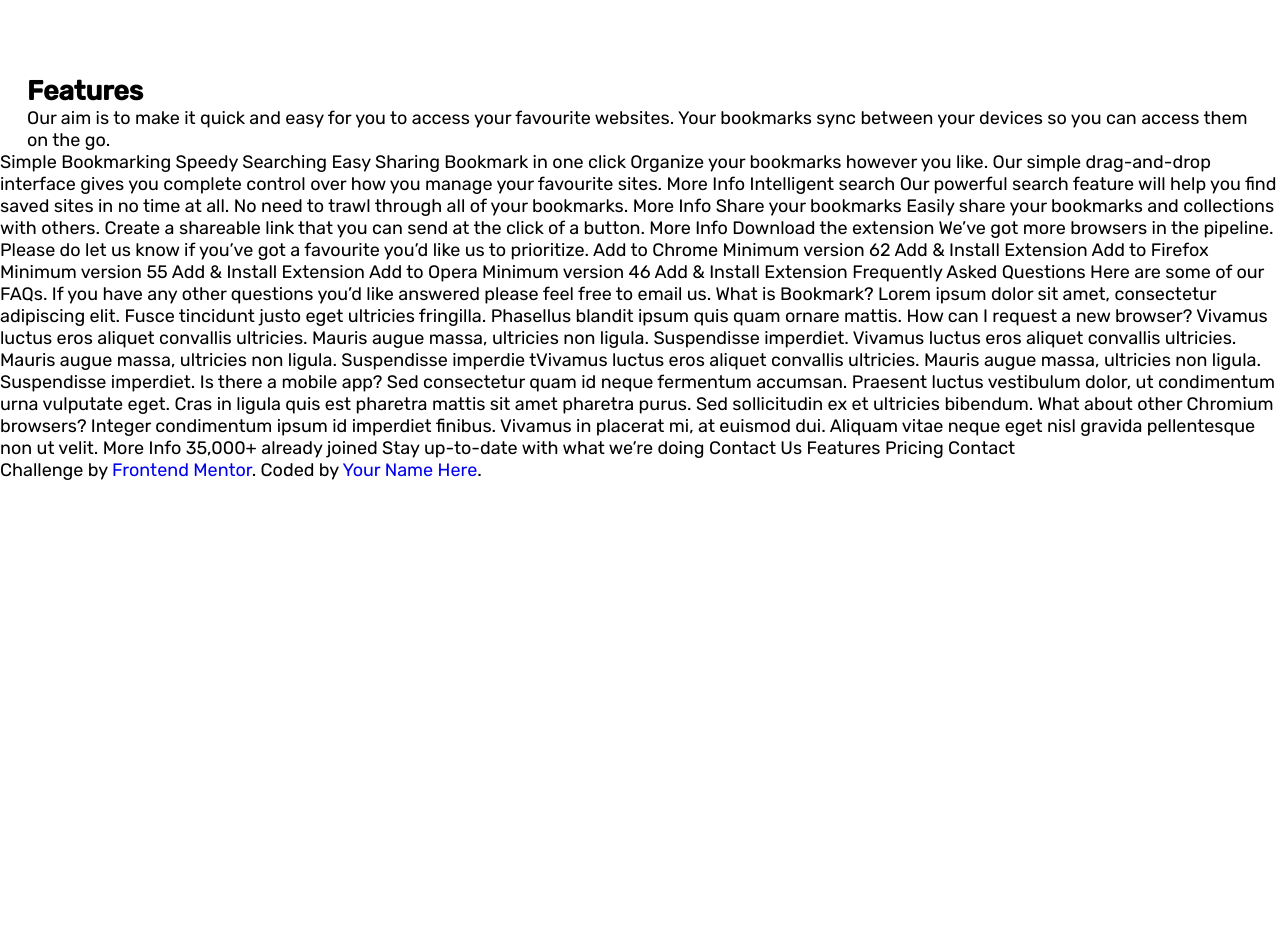
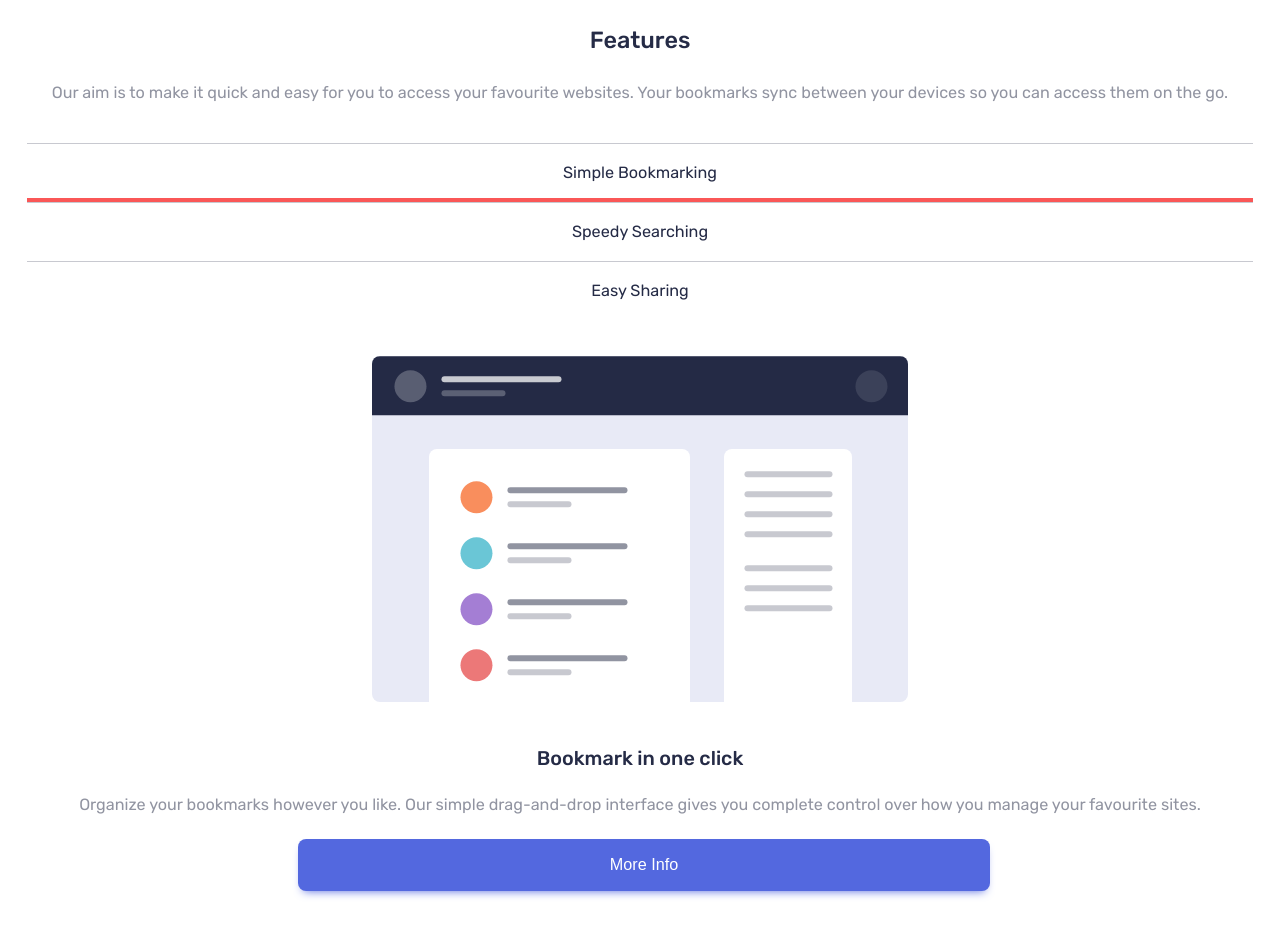
Before and after one commit to MigueMartelo/bookmark-challenge, a plain HTML site: page index.html in a window 1280 px wide. Shown: the part 882-1820 px from the top of the page. Before the commit the page ends 1363 px from the top, so only its background shows below. Drawn offline with Linux system fonts and the light colour scheme.

Commit message:
Features done

```diff
--- a/index.html
+++ b/index.html
@@ -69,18 +69,59 @@
           Our aim is to make it quick and easy for you to access your favourite websites. Your bookmarks sync between
           your devices so you can access them on the go.
         </p>
+        <div class="features__tabs">
+          <input type="radio" name="features-tabs" id="bookmarking" checked />
+          <label for="bookmarking">Simple Bookmarking</label>
+
+          <input type="radio" name="features-tabs" id="searching" />
+          <label for="searching">Speedy Searching</label>
+
+          <input type="radio" name="features-tabs" id="sharing" />
+          <label for="sharing">Easy Sharing</label>
+
+          <div class="features__tabs-container">
+            <div class="tabs__content" id="content-bookmarking">
+              <img src="./images/illustration-features-tab-1.svg" alt="Features 1" />
+              <h2>Bookmark in one click</h2>
+              <p>
+                Organize your bookmarks however you like. Our simple drag-and-drop interface gives you complete control
+                over how you manage your favourite sites.
+              </p>
+              <button class="button">
+                More Info
+              </button>
+            </div>
+            <div class="tabs__content" id="content-searching">
+              <img src="./images/illustration-features-tab-2.svg" alt="Feature 2" />
+              <h2>Intelligent search</h2>
+              <p>
+                Our powerful search feature will help you find saved sites in no time at all. No need to trawl through
+                all of your bookmarks.
+              </p>
+              <button class="button">
+                More Info
+              </button>
+            </div>
+            <div class="tabs__content" id="content-sharing">
+              <img src="./images/illustration-features-tab-3.svg" alt="Feature 3" />
+              <h2>Share your bookmarks</h2>
+              <p>
+                Easily share your bookmarks and collections with others. Create a shareable link that you can send at
+                the click of a button.
+              </p>
+              <button class="button">
+                More Info
+              </button>
+            </div>
+          </div>
+        </div>
       </div>
     </section>
 
-    Simple Bookmarking Speedy Searching Easy Sharing Bookmark in one click Organize your bookmarks however you like. Our
-    simple drag-and-drop interface gives you complete control over how you manage your favourite sites. More Info
-    Intelligent search Our powerful search feature will help you find saved sites in no time at all. No need to trawl
-    through all of your bookmarks. More Info Share your bookmarks Easily share your bookmarks and collections with
-    others. Create a shareable link that you can send at the click of a button. More Info Download the extension We’ve
-    got more browsers in the pipeline. Please do let us know if you’ve got a favourite you’d like us to prioritize. Add
-    to Chrome Minimum version 62 Add & Install Extension Add to Firefox Minimum version 55 Add & Install Extension Add
-    to Opera Minimum version 46 Add & Install Extension Frequently Asked Questions Here are some of our FAQs. If you
-    have any other questions you’d like answered please feel free to email us.
+    Download the extension We’ve got more browsers in the pipeline. Please do let us know if you’ve got a favourite
+    you’d like us to prioritize. Add to Chrome Minimum version 62 Add & Install Extension Add to Firefox Minimum version
+    55 Add & Install Extension Add to Opera Minimum version 46 Add & Install Extension Frequently Asked Questions Here
+    are some of our FAQs. If you have any other questions you’d like answered please feel free to email us.
 
     <!-- Question 1 -->
     What is Bookmark?
--- /dev/null
+++ b/src/css/_features.scss
@@ -0,0 +1,62 @@
+.features {
+  text-align: center;
+  padding: 2em 0;
+  h2 {
+    padding: 1em;
+    font-size: 1.3em;
+    font-weight: 500;
+    color: $veryDarkBlue;
+  }
+  p {
+    color: $grayishBlue;
+    font-size: 0.9em;
+    line-height: 1.8em;
+  }
+  &__tabs {
+    padding: 2em 0;
+    &-container {
+      display: block;
+      overflow: hidden;
+    }
+  }
+  &__tabs input {
+    display: none;
+    &:nth-of-type(1):checked ~ .features__tabs-container #content-bookmarking {
+      display: block;
+    }
+    &:nth-of-type(2):checked ~ .features__tabs-container #content-searching {
+      display: block;
+    }
+    &:nth-of-type(3):checked ~ .features__tabs-container #content-sharing {
+      display: block;
+    }
+    &:checked + label {
+      box-shadow: inset 0 -15px 0 -11px $softRed;
+    }
+  }
+  &__tabs label {
+    display: block;
+    color: $veryDarkBlue;
+    padding: 1.2em 0;
+    border-top: 1px solid rgba($grayishBlue, 0.5);
+    text-align: center;
+    font-size: 0.9em;
+    cursor: pointer;
+  }
+}
+
+.tabs__content {
+  display: none;
+  padding: 2em;
+  h2 {
+    padding-top: 2em;
+    font-size: 1.1em;
+  }
+  .button {
+    margin-top: 20px;
+    width: 60%;
+  }
+  img {
+    max-width: 100%;
+  }
+}
--- a/src/css/_hero.scss
+++ b/src/css/_hero.scss
@@ -15,7 +15,6 @@
     background-color: $softBlue;
   }
   &__content {
-    padding: 3em 0;
     h1 {
       font-size: 1.5em;
       font-weight: 500;
--- a/src/css/styles.scss
+++ b/src/css/styles.scss
@@ -1,3 +1,4 @@
 @import "globals";
 @import "header";
 @import "hero";
+@import "features";
```
Also changed, not shown: src/css/styles.css, 1 other file.
